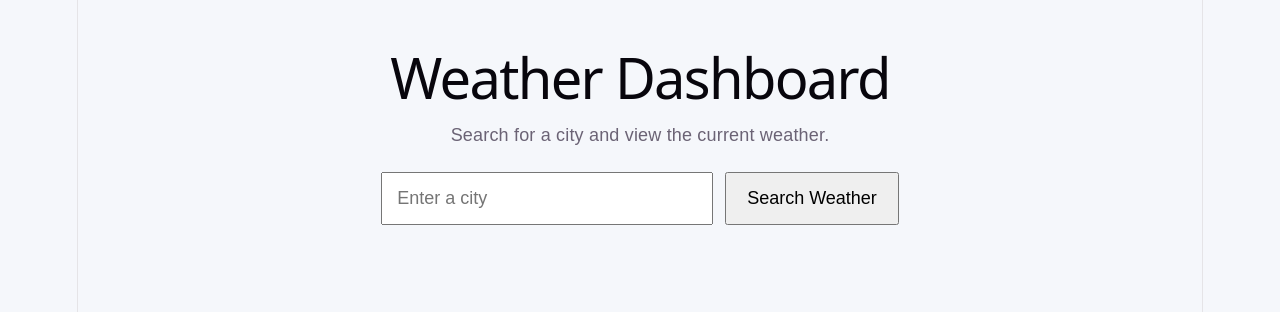
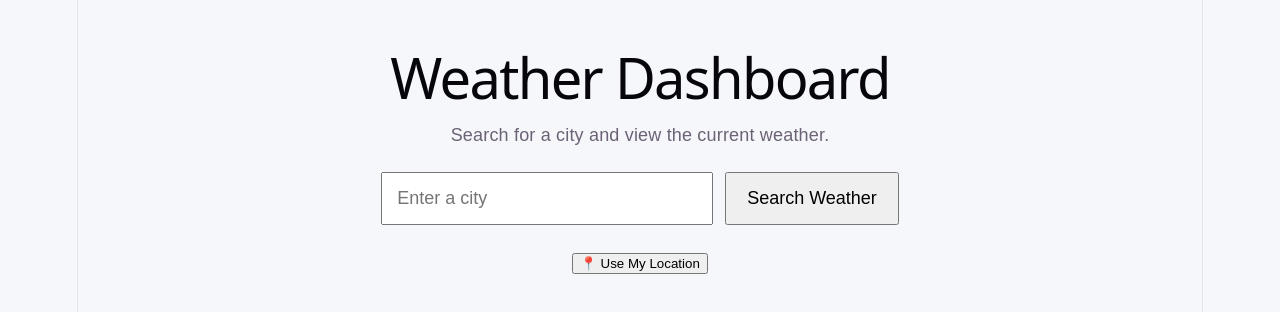
Before and after one commit to jbloch100/weather-dashboard, a React (Vite) app: page / in a window 1280 px wide. Shown: the top 312 px of the page. Built offline with nearby package versions, Linux system fonts and the light colour scheme.

Commit message:
Added current location weather feature

```diff
--- a/src/App.tsx
+++ b/src/App.tsx
@@ -35,6 +35,29 @@ function App() {
   const [loading, setLoading] = useState(false);
   const [errorMessage, setErrorMessage] = useState("");
 
+
+  async function fetchWeatherByCoordinates(
+    latitude: number,
+    longitude: number,
+    locationName: string
+  ) {
+    const weatherResponse = await fetch(
+      `https://api.open-meteo.com/v1/forecast?latitude=${latitude}&longitude=${longitude}&current=temperature_2m,relative_humidity_2m,wind_speed_10m,weather_code`
+    );
+
+    const weatherData = await weatherResponse.json();
+
+    setErrorMessage("");
+
+    setWeather({
+      city: locationName,
+      temperature: weatherData.current.temperature_2m,
+      condition: getWeatherCondition(weatherData.current.weather_code),
+      humidity: weatherData.current.relative_humidity_2m,
+      windSpeed: weatherData.current.wind_speed_10m,
+    });
+  }
+
   async function getWeather() {
 
     setLoading(true);
@@ -52,23 +75,8 @@ function App() {
       const latitude = data.results[0].latitude;
       const longitude = data.results[0].longitude;
 
-      const weatherResponse = await fetch(
-        `https://api.open-meteo.com/v1/forecast?latitude=${latitude}&longitude=${longitude}&current=temperature_2m,relative_humidity_2m,wind_speed_10m,weather_code`
-      );
+      await fetchWeatherByCoordinates(latitude, longitude, city);
 
-      const weatherData = await weatherResponse.json();
-
-      console.log(weatherData.current.weather_code);
-
-      setErrorMessage("");
-
-      setWeather({
-        city: city,
-        temperature: weatherData.current.temperature_2m,
-        condition: getWeatherCondition(weatherData.current.weather_code),
-        humidity: weatherData.current.relative_humidity_2m,
-        windSpeed: weatherData.current.wind_speed_10m,
-      });
     } catch (error) {
       if (error instanceof Error) {
         setErrorMessage(error.message);
@@ -77,6 +85,19 @@ function App() {
     } finally {
       setLoading(false);
     }
+  }
+
+  function getCurrentLocation() {
+    navigator.geolocation.getCurrentPosition(async (position) => {
+      const latitude = position.coords.latitude;
+      const longitude = position.coords.longitude;
+
+      await fetchWeatherByCoordinates(
+        latitude,
+        longitude,
+        "My Location"
+      );
+    });
   }
 
 
@@ -103,6 +124,13 @@ function App() {
           Search Weather
         </button>
       </form>
+
+      <button
+        type="button"
+        onClick={getCurrentLocation}
+      >
+        📍 Use My Location
+      </button>
 
       {loading && <p>Searching...</p>}
 
```
